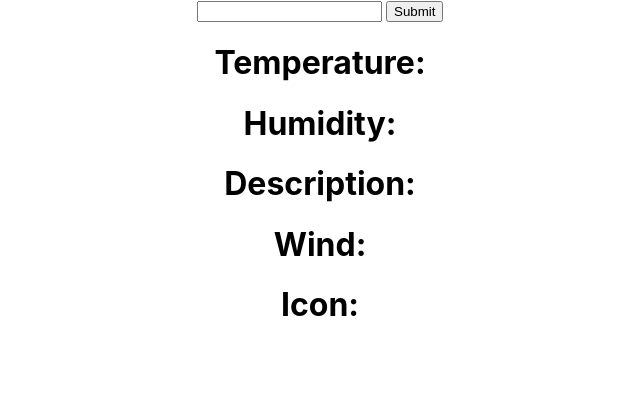
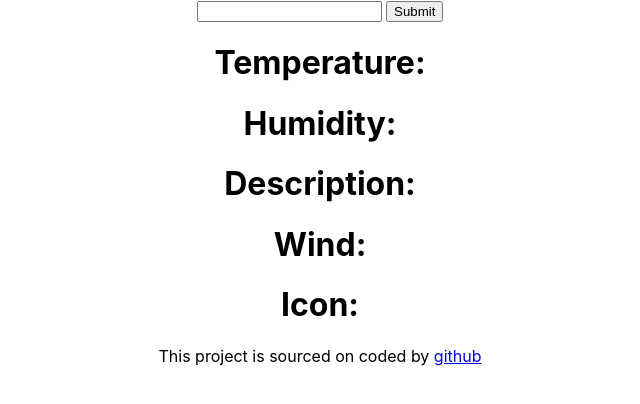
Before and after one commit to Modupetemi2k5/weatherreact4, a React (Create React App) app: page / in a window 1280 px wide. Shown: the top 404 px of the page, without its empty margins (320-960 px from the left). Built offline with nearby package versions, Linux system fonts and the light colour scheme.

Commit message:
addaed github url

```diff
--- a/src/App.jsx
+++ b/src/App.jsx
@@ -6,6 +6,7 @@ function App() {
   return (
     <div className="App">
       <Weather />
+      This project is sourced on coded by <a href ="https://github.com/Modupetemi2k5/weatherreact4"> github</a>
     </div>
   );
 }
--- a/src/Weather.jsx
+++ b/src/Weather.jsx
@@ -8,6 +8,9 @@ export default function Weather(props) {
   let [wind, setWind] = useState(" ");
   let [humidity, setHumidity] = useState(" ");
   let [icon, setIcon] = useState(" ");
+
+
+
 
   function showWeather(response) {
     console.log(response.data);
```
